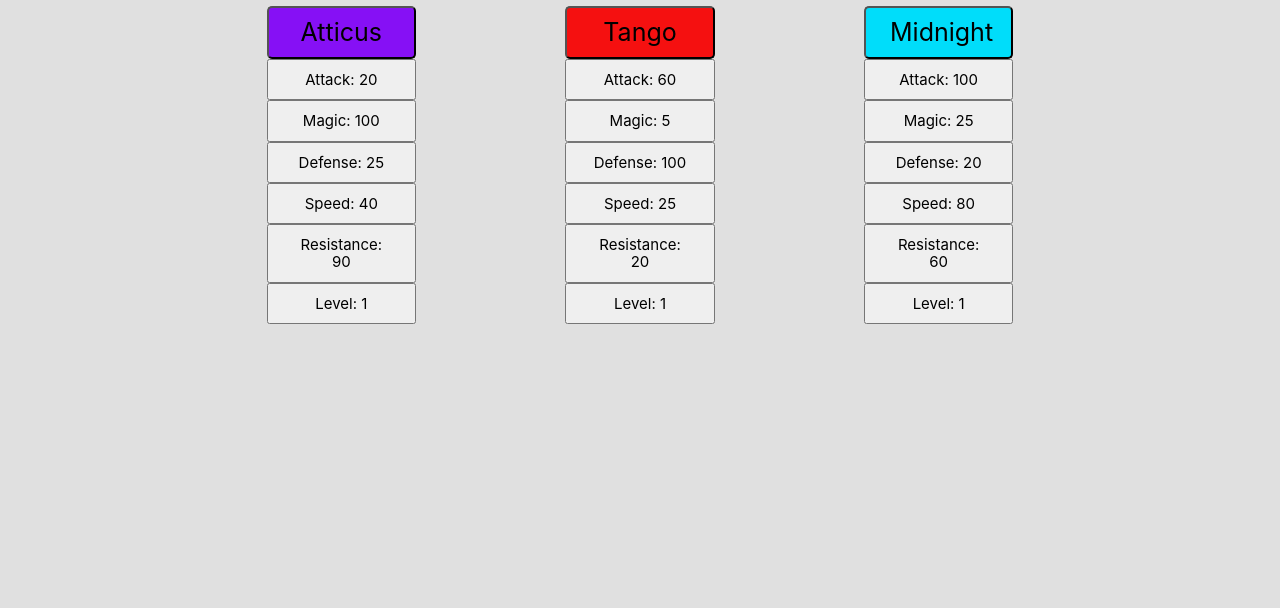
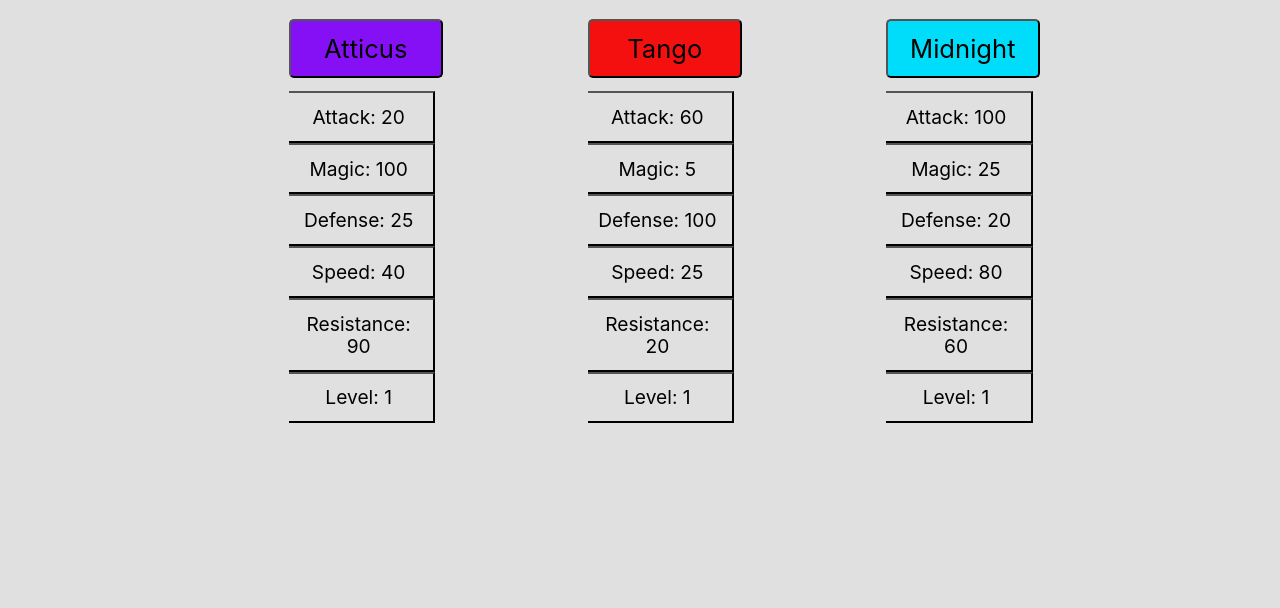
Before and after one commit to Josedair/DND, a website: page public/index.html in a window 1280 px wide. Shown: the part 194-802 px from the top of the page. Drawn offline with nearby package versions, Linux system fonts and the light colour scheme; no server answers.

Commit message:
lots of changes
did not keep track of changes

```diff
--- a/public/index.html
+++ b/public/index.html
@@ -18,28 +18,112 @@
 
     .container {
       display: flex;
+      justify-content: center;
+
+    }
+
+    .colum {
+      display: flex;
+      justify-content: center;
+      width: 26vw;
     }
 
     .container>div {
       flex: 1;
     }
 
-    .stack {
-      display: inline-block;
+    .btn-group {
+      height: 47vw;
+      margin: auto;
+      margin-right: -80px;
+      justify-content: center;
+      /* display: flex; */
+      width: 23vw;
+      padding: 1vw
     }
 
     .btn-group button {
-      padding: 10px 24px;
+      padding: 1vw;
       /* Some padding */
       cursor: pointer;
       /* Pointer/hand icon */
-      width: 50%;
+      width: 12vw;
       /* Set a width if needed */
       display: block;
       /* Make the buttons appear below each other */
-      margin: auto;
-      flex: 1;
+      /* margin-top: 20px;
+      margin-left: 20px;
+      margin-right: 20px; */
 
+      /* word-wrap: break-word; */
+      /* flex: 1; */
+      background-color: #e0e0e0;
+
+    }
+
+    .btn-group .stat button {
+      cursor: default;
+      /* margin: 1px; */
+      margin-left: -20px;
+      font-size: 1.5vw;
+
+    }
+
+    .stat {
+      padding: 1vw;
+      justify-content: center;
+      width: 50vw;
+      height: 46vw;
+      margin: 0 auto;
+    }
+
+    .btn-group .stat :hover {
+      /* font-size: x-large; */
+      font-weight: bold;
+      background-color: #ccc7c7;
+      transform: rotate(10deg);
+      transform: rotate(-10deg);
+    }
+
+    /*===================*/
+    /* PULSE GROW on hover
+    /*===================*/
+
+    @-webkit-keyframes pulse-grow {
+      to {
+        -webkit-transform: scale(1.1);
+        transform: scale(1.1);
+      }
+    }
+
+    @keyframes pulse-grow {
+      to {
+        -webkit-transform: scale(1.1);
+        transform: scale(1.1);
+      }
+    }
+
+    .pulse-grow {
+      display: inline-block;
+      vertical-align: middle;
+      -webkit-transform: perspective(1px) translateZ(0);
+      transform: perspective(1px) translateZ(0);
+      box-shadow: 0 0 1px rgba(0, 0, 0, 0);
+    }
+
+    .pulse-grow:hover,
+    .pulse-grow:focus,
+    .pulse-grow:active {
+      -webkit-animation-name: pulse-grow;
+      animation-name: pulse-grow;
+      -webkit-animation-duration: 0.9s;
+      animation-duration: 0.9s;
+      -webkit-animation-timing-function: linear;
+      animation-timing-function: linear;
+      -webkit-animation-iteration-count: infinite;
+      animation-iteration-count: infinite;
+      -webkit-animation-direction: alternate;
+      animation-direction: alternate;
     }
   </style>
 
@@ -115,13 +199,14 @@
   <h1 style="text-align:center"> Choose Your Character! </h1>
   <div class="container">
 
-    <div>
+    <div class="colum">
 
       <div class="btn-group">
-        <button style="background-color: rgb(134, 16, 245); border-radius: 5px; font-size: 25px;"
+        <button class="pulse-grow" style="background-color: rgb(134, 16, 245); border-radius: 5px; font-size: 2vw;"
           onclick="console.log(mageStats); location.href = 'atticus.html'">
           Atticus
         </button>
+        <div class="stat">
           <button onclick="console.log('Attack: ' + magetoJson.atk)"> Attack: 20 </button>
           <button onclick="console.log('Magic: ' + magetoJson.magi)"> Magic: 100 </button>
           <button onclick="console.log('Defense: ' + magetoJson.def)"> Defense: 25 </button>
@@ -130,12 +215,14 @@
           <button onclick="console.log('Level: ' + magetoJson.level)"> Level: 1 </button>
         </div>
       </div>
+    </div>
 
-    <div>
+    <div class="colum">
 
       <div class="btn-group">
-        <button style="background-color: rgb(245, 16, 16); border-radius: 5px; font-size: 25px;"
+        <button class="pulse-grow" style="background-color: rgb(245, 16, 16); border-radius: 5px; font-size: 2vw"
           onclick="console.log(tankStats);  location.href = 'tango.html'"> Tango </button>
+        <div class="stat">
           <button onclick="console.log('Attack: ' + tanktoJson.atk)"> Attack: 60 </button>
           <button onclick="console.log('Magic: ' + tanktoJson.magi)"> Magic: 5 </button>
           <button onclick="console.log('Defense: ' + tanktoJson.def)"> Defense: 100 </button>
@@ -143,14 +230,16 @@
           <button onclick="console.log('Resistance: ' + tanktoJson.res)"> Resistance: 20 </button>
           <button onclick="console.log('Level: ' + tanktoJson.level)"> Level: 1 </button>
         </div>
+      </div>
 
     </div>
 
-    <div class="stack">
 
+    <div class="colum">
       <div class="btn-group">
-        <button style="background-color: rgb(0, 221, 250); border-radius: 5px; font-size: 25px;"
+        <button class="pulse-grow" style="background-color: rgb(0, 221, 250); border-radius: 5px; font-size: 2vw;"
           onclick="console.log(rogueStats);  location.href = 'midnight.html'"> Midnight </button>
+        <div class="stat">
           <button onclick="console.log('Attack: ' + roguetoJson.atk)"> Attack: 100 </button>
           <button onclick="console.log('Magic: ' + roguetoJson.magi)"> Magic: 25 </button>
           <button onclick="console.log('Defense: ' + roguetoJson.def)"> Defense: 20 </button>
@@ -158,8 +247,10 @@
           <button onclick="console.log('Resistance: ' + roguetoJson.res)"> Resistance: 60 </button>
           <button onclick="console.log('Level: ' + roguetoJson.level)"> Level: 1 </button>
         </div>
+      </div>
+    </div>
 
-    </div>
+
 
   </div>
 
```
Also changed, not shown: public/atticus.html (+9 -6 lines), public/midnight.html (+10 -6 lines), public/tango.html (+10 -6 lines). Lines whose indentation alone changed are shown as unchanged.
